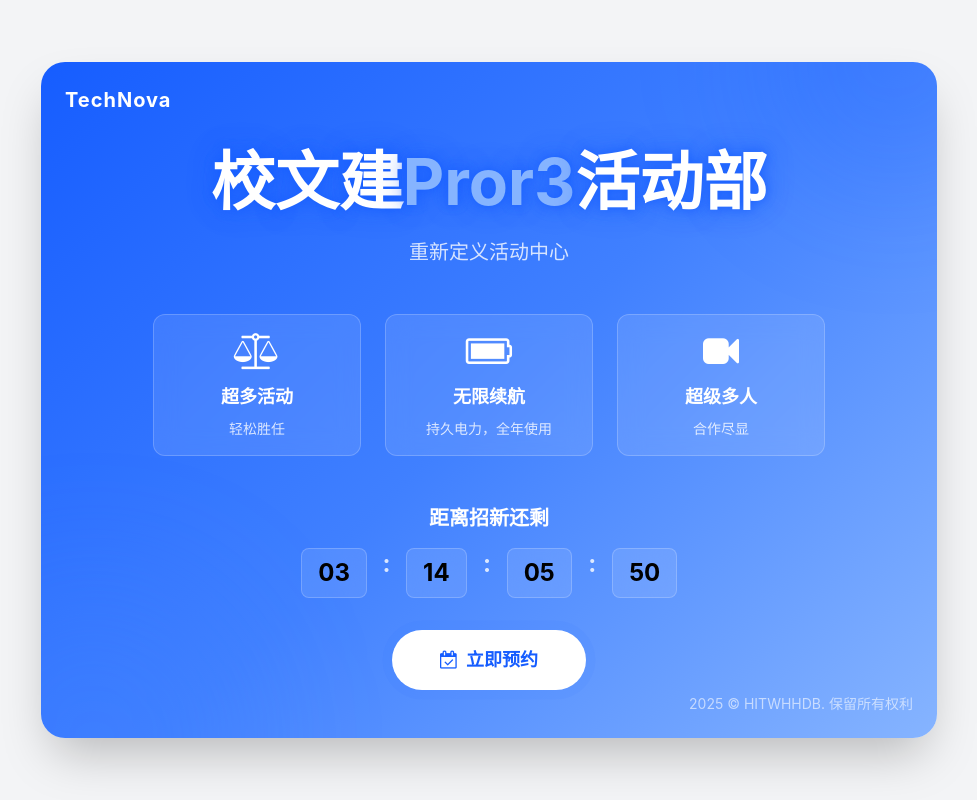
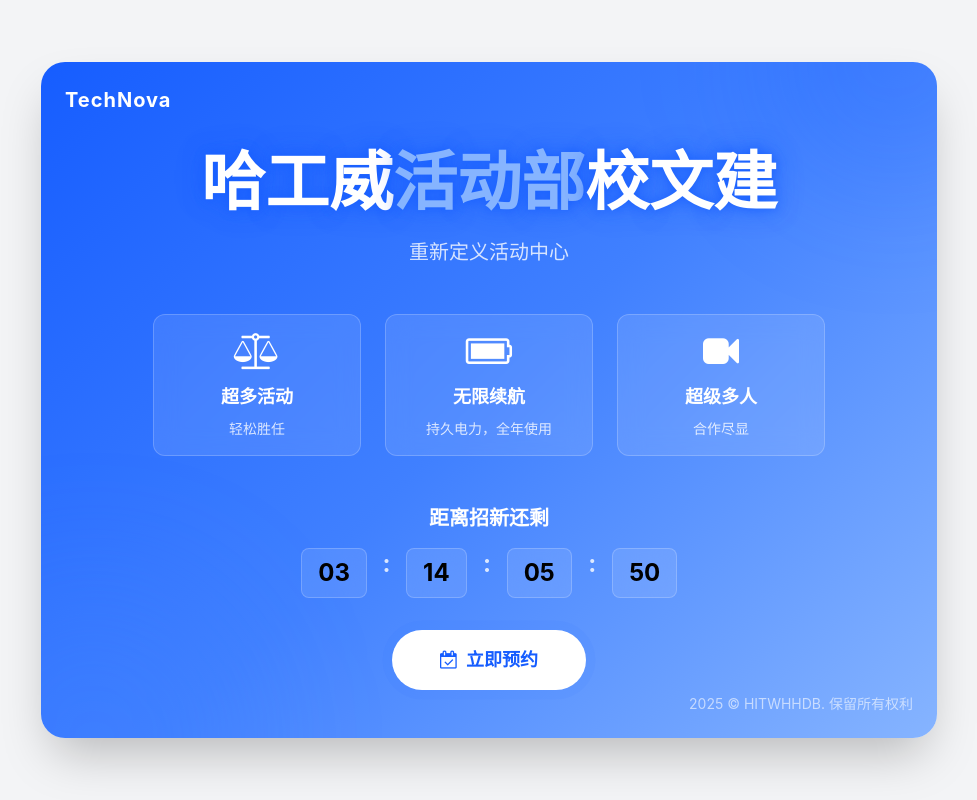
Before and after one commit to Felix-Sterling/hiwhdb, a plain HTML site: page index.html in a window 1280 px wide. Shown: the whole page, without its empty margins (151-1128 px from the left). Drawn offline with nearby package versions, Linux system fonts and the light colour scheme.

Commit message:
Update index.html

```diff
--- a/index.html
+++ b/index.html
@@ -76,7 +76,7 @@
       <!-- 新品标题 -->
       <div class="text-center mb-12 mt-8">
         <h1 class="text-[clamp(2.5rem,6vw,4rem)] font-bold text-white text-shadow-glow leading-tight">
-          校文建<span class="text-accent">Pror3</span>活动部
+          哈工威<span class="text-accent">活动部</span>校文建
         </h1>
         <p class="text-white/80 mt-4 text-lg md:text-xl">重新定义活动中心</p>
       </div>
```
